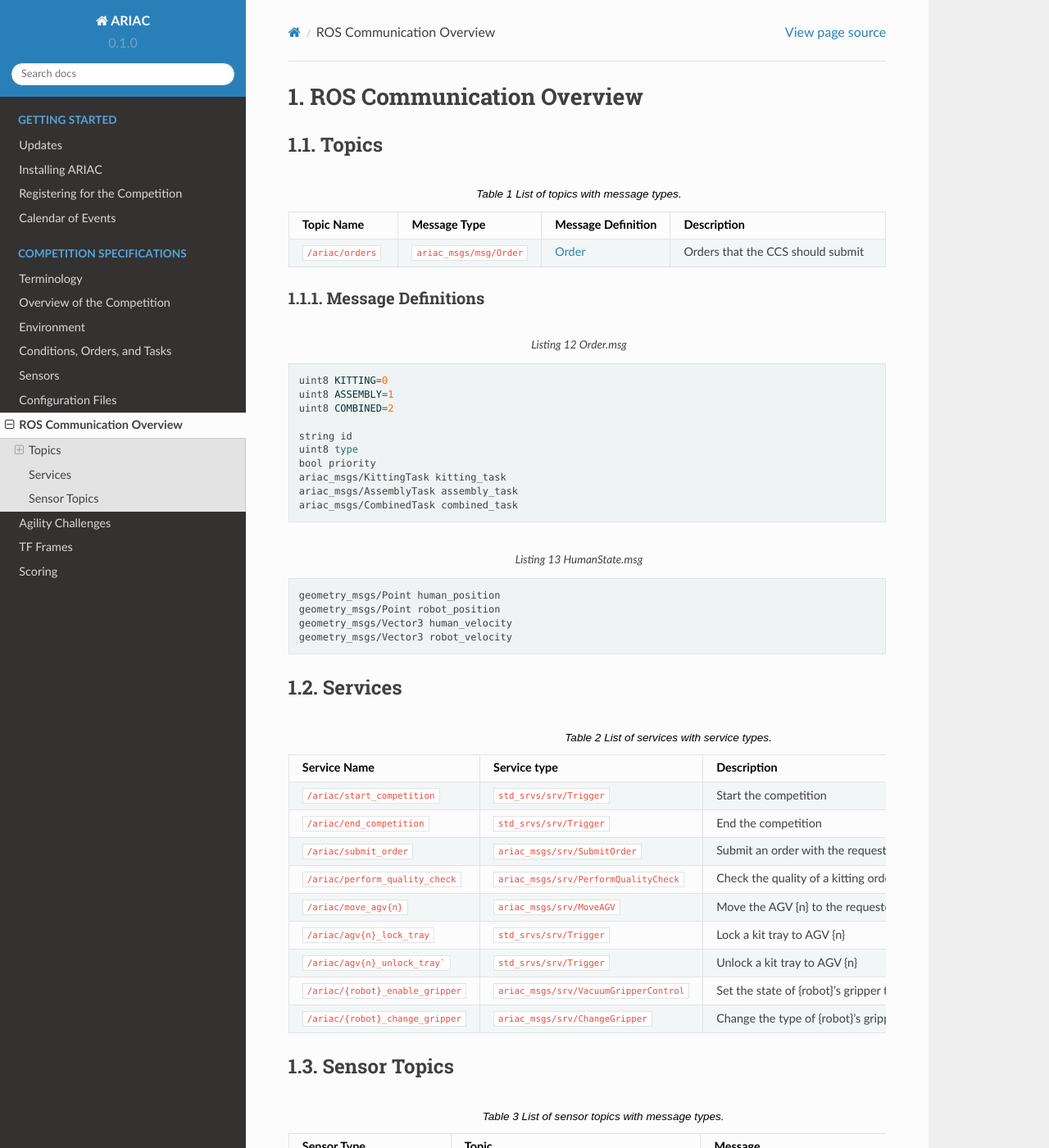
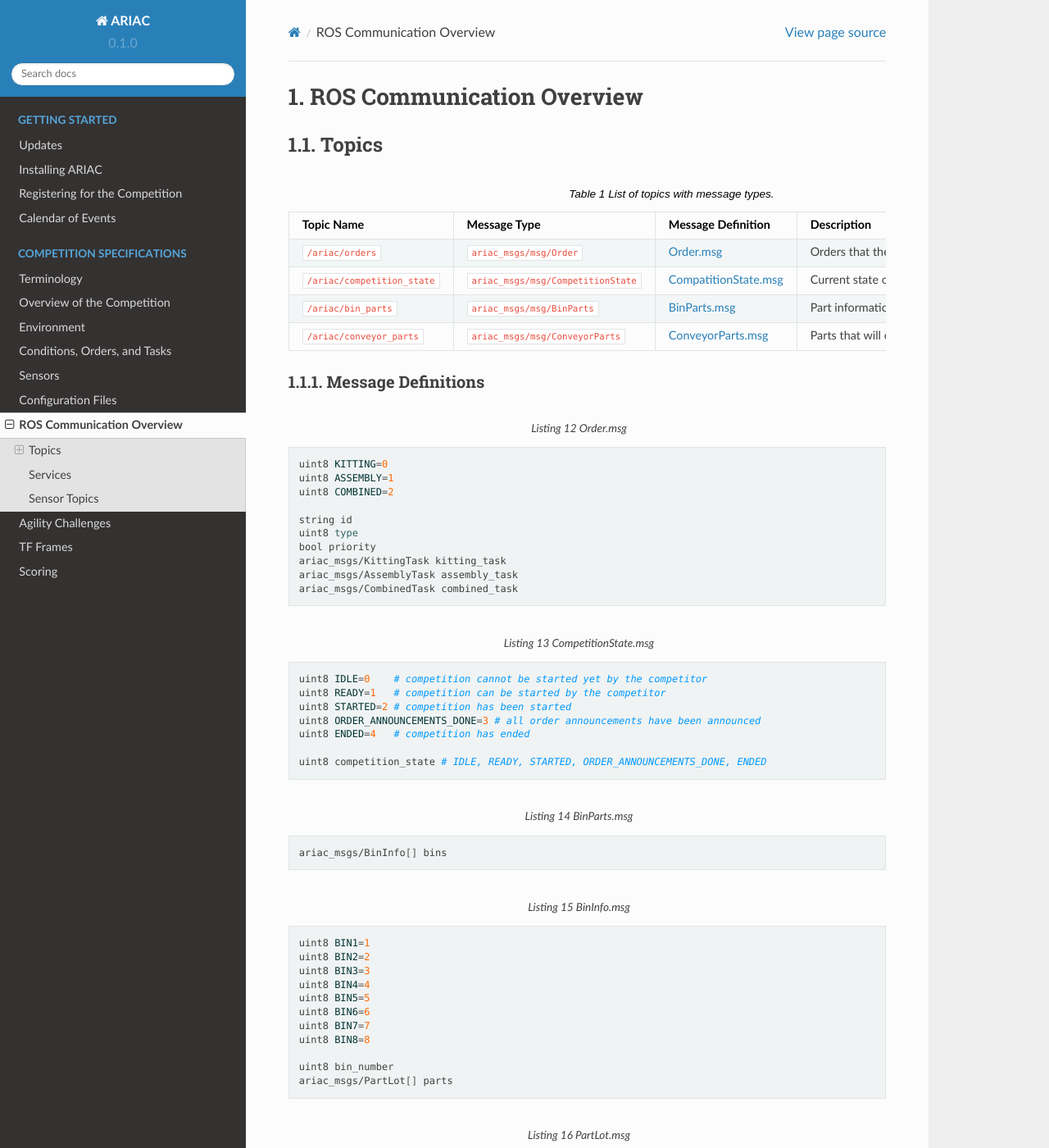
Before and after one commit to usnistgov/ARIAC, a Sphinx documentation site: the page built from docs/competition/ros_communication.rst, in a window 1280 px wide and 1400 px high. Shown: the whole window at 82% size. Built offline with Sphinx 7.4.7 and the Read the Docs theme 2.0.0, drawn with Linux system fonts in a browser that asks for light colours; some of the changed text lies outside the part shown.

```diff
--- a/docs/competition/ros_communication.rst
+++ b/docs/competition/ros_communication.rst
@@ -18,8 +18,20 @@
      - Description
    * - ``/ariac/orders``
      - ``ariac_msgs/msg/Order``
-     - :ref:`Order <OrderMsg>`
+     - :ref:`Order.msg <OrderMsg>`
      - Orders that the CCS should submit
+   * - ``/ariac/competition_state``
+     - ``ariac_msgs/msg/CompetitionState``
+     - :ref:`CompatitionState.msg <CompetitionStateMsg>`
+     - Current state of the competition
+   * - ``/ariac/bin_parts``
+     - ``ariac_msgs/msg/BinParts``
+     - :ref:`BinParts.msg <BinPartsMsg>`
+     - Part information in each bin at program start-up
+   * - ``/ariac/conveyor_parts``
+     - ``ariac_msgs/msg/ConveyorParts``
+     - :ref:`ConveyorParts.msg <ConveyorPartsMsg>`
+     - Parts that will come on the conveyor belt
 
 .. .. list-table:: List of topics with message types.
 ..    :widths: 25 25 25 50
@@ -88,6 +100,73 @@
     ariac_msgs/KittingTask kitting_task
     ariac_msgs/AssemblyTask assembly_task
     ariac_msgs/CombinedTask combined_task
+
+.. code-block:: bash
+    :caption: CompetitionState.msg
+    :name: CompetitionStateMsg
+
+    uint8 IDLE=0    # competition cannot be started yet by the competitor
+    uint8 READY=1   # competition can be started by the competitor
+    uint8 STARTED=2 # competition has been started
+    uint8 ORDER_ANNOUNCEMENTS_DONE=3 # all order announcements have been announced
+    uint8 ENDED=4   # competition has ended
+
+    uint8 competition_state # IDLE, READY, STARTED, ORDER_ANNOUNCEMENTS_DONE, ENDED
+
+.. code-block:: bash
+    :caption: BinParts.msg
+    :name: BinPartsMsg
+
+    ariac_msgs/BinInfo[] bins
+
+.. code-block:: bash
+    :caption: BinInfo.msg
+    :name: BinInfoMsg
+
+    uint8 BIN1=1
+    uint8 BIN2=2
+    uint8 BIN3=3
+    uint8 BIN4=4
+    uint8 BIN5=5
+    uint8 BIN6=6
+    uint8 BIN7=7
+    uint8 BIN8=8
+
+    uint8 bin_number
+    ariac_msgs/PartLot[] parts
+
+.. code-block:: bash
+    :caption: PartLot.msg
+    :name: PartLotMsg
+
+    ariac_msgs/Part part
+    uint8 quantity
+
+.. code-block:: bash
+    :caption: Part.msg
+    :name: PartMsg
+
+    # Constants for part color
+    uint8 RED=0
+    uint8 GREEN=1
+    uint8 BLUE=2
+    uint8 ORANGE=3
+    uint8 PURPLE=4
+
+    # Constants for part type
+    uint8 BATTERY=10
+    uint8 PUMP=11
+    uint8 SENSOR=12
+    uint8 REGULATOR=13
+
+    uint8 color # RED, GREEN, BLUE, ORANGE, PURPLE
+    uint8 type # BATTERY, PUMP, SENSOR, REGULATOR
+
+.. code-block:: bash
+    :caption: ConveyorParts.msg
+    :name: ConveyorPartsMsg
+
+    ariac_msgs/PartLot[] parts
 
 
 .. code-block:: bash
```
Also changed, not shown: docs/getting_started/installation.md (+2 -2 lines).
